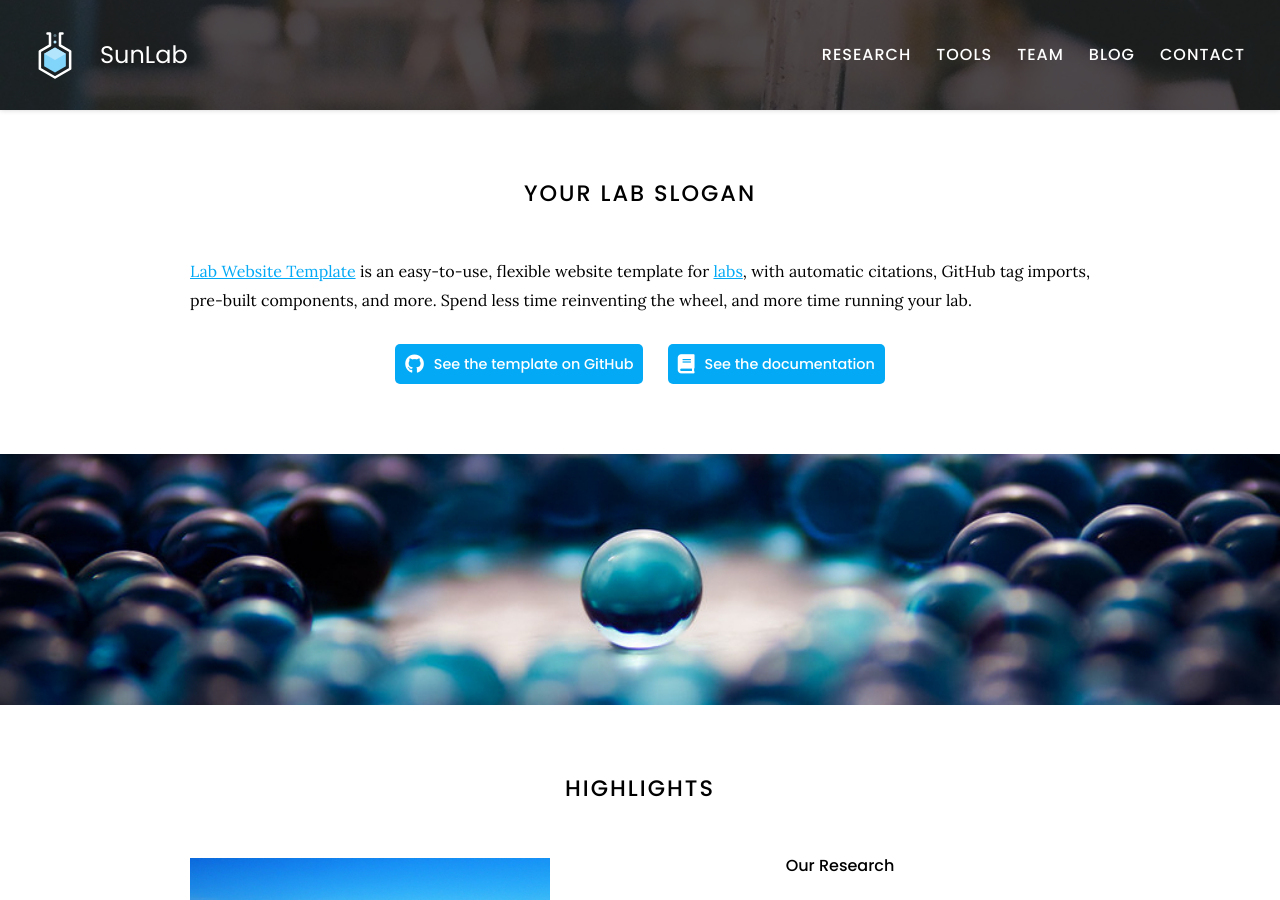
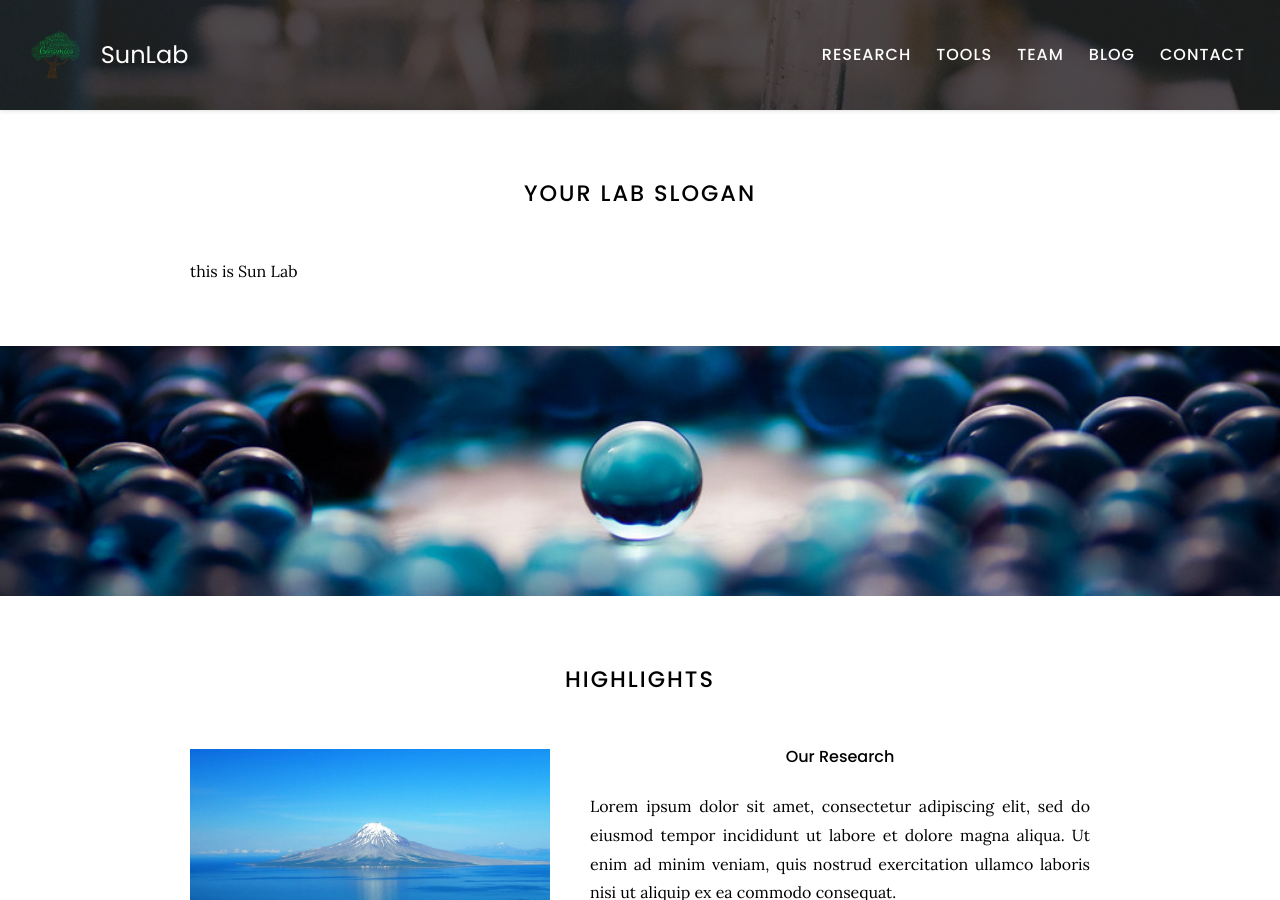
Before and after one commit to XuepengSun/lab-website, a Jekyll site: the page built from index.md, in a window 1280 px wide and 900 px high. Built offline with Jekyll 4.4.1, drawn with Linux system fonts in a browser that asks for light colours; nearby versions of some CDN libraries.

Commit message:
second pages commit

```diff
--- a/_config.yaml
+++ b/_config.yaml
@@ -3,7 +3,7 @@
 # site properties and page defaults
 title: SunLab
 description: An easy-to-use, flexible website template for labs, with automatic citations, GitHub tag imports, pre-built components, and more.
-logo: images/logo.svg
+logo: images/logo.png
 header: images/background.jpg
 footer: images/background.jpg
 baseurl:
--- a/index.md
+++ b/index.md
@@ -4,26 +4,7 @@ title: Home
 
 # Your Lab Slogan
 
-[Lab Website Template](https://github.com/greenelab/lab-website-template) is an easy-to-use, flexible website template for [labs](https://www.greenelab.com/), with automatic citations, GitHub tag imports, pre-built components, and more.
-Spend less time reinventing the wheel, and more time running your lab.
-
-{%
-  include link.html
-  type="github"
-  icon=""
-  text="See the template on GitHub"
-  link="greenelab/lab-website-template"
-  style="button"
-%}
-{%
-  include link.html
-  type="docs"
-  icon=""
-  text="See the documentation"
-  link="https://github.com/greenelab/lab-website-template/wiki"
-  style="button"
-%}
-{:.center}
+this is Sun Lab
 
 {% include section.html full=true %}
 
```
Also changed, not shown: images/logo.png (added), 16 other files.
